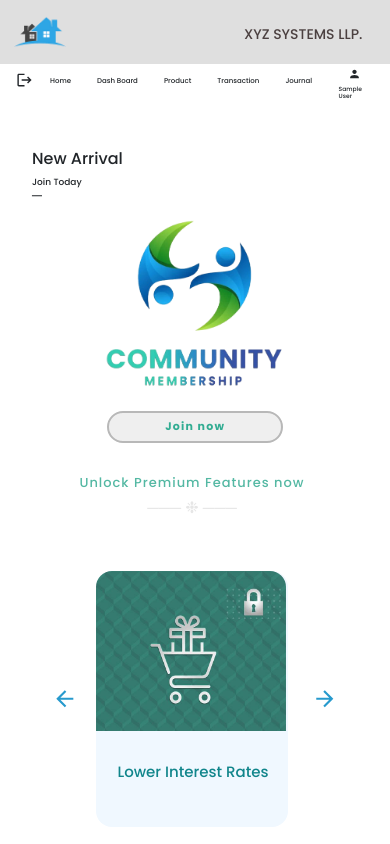
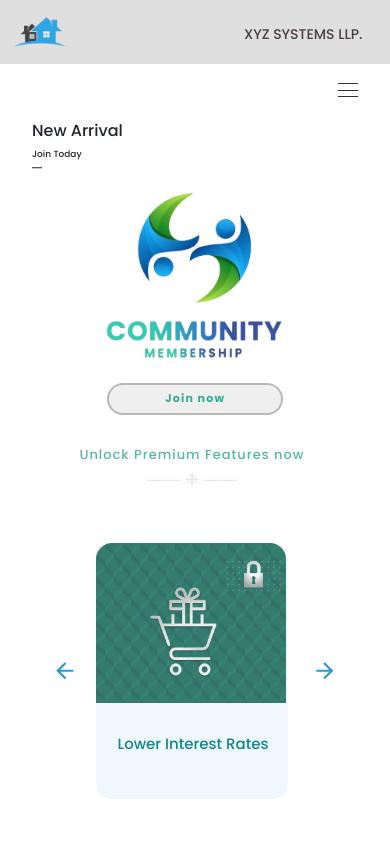
Before and after one commit to ansarworkingspace/react-web, a React (Vite) app: page / in a window 390 px wide. Shown: the top 844 px of the page. Built offline with nearby package versions, Linux system fonts and the light colour scheme; sample sign-in values are in the browser's storage.

Commit message:
complted

```diff
--- a/package.json
+++ b/package.json
@@ -20,9 +20,11 @@
     "countries-list": "^3.0.6",
     "react": "^18.2.0",
     "react-bootstrap": "^2.9.1",
+    "react-burger-menu": "^3.0.9",
     "react-dom": "^18.2.0",
     "react-icons": "^4.12.0",
     "react-redux": "^8.1.3",
+    "react-responsive": "^9.0.2",
     "react-router-bootstrap": "^0.26.2",
     "react-router-dom": "^6.20.0",
     "react-select": "^5.8.0",
--- /dev/null
+++ b/src/Components/User/hambgerMenu/HambgerMenu.jsx
@@ -0,0 +1,58 @@
+import React, { useState,useEffect } from 'react';
+import './HamburgerMenu.css'; // You can create this CSS file for styling
+import { useNavigate } from 'react-router-dom';
+
+
+
+const HamburgerMenu = () => {
+
+  const [menuOpen, setMenuOpen] = useState(false);
+  const [name, setName] = useState('');
+
+  const navigate = useNavigate();
+  const toggleMenu = () => {
+    setMenuOpen(!menuOpen);
+  };
+
+useEffect(() => {
+    const userData = localStorage.getItem('userInfo');
+
+    if (userData) {
+      const userObject = JSON.parse(userData);
+      const userName = userObject.name;
+      setName(userName);
+    }
+  }, []);
+
+  const handleLogout = () => {
+    localStorage.removeItem('userInfo');
+    navigate('/login');
+  };
+
+
+
+
+  return (
+    <div className="hamburger-container">
+      <div className={`hamburger ${menuOpen ? 'open' : ''}`} onClick={toggleMenu}>
+        <div className="bar"></div>
+        <div className="bar"></div>
+        <div className="bar"></div>
+      </div>
+
+      {menuOpen && (
+        <div className="menu">
+          <a href="#">Home</a>
+          <a href="#">Dash Board</a>
+          <a href="#">Product</a>
+          <a href="#">Transaction</a>
+          <a href="#">Journal</a>
+          <a href="#" onClick={handleLogout}>Logout</a>
+          <a href="#">Profile</a>
+        </div>
+      )}
+    </div>
+  );
+};
+
+export default HamburgerMenu;
--- /dev/null
+++ b/src/Components/User/hambgerMenu/HamburgerMenu.css
@@ -0,0 +1,69 @@
+
+@media screen and (max-width:768px){
+
+.hamburger-container {
+    position: relative;
+    display: flex;
+    justify-content: flex-end; /* Align to the right */
+  }
+
+  .hamburger {
+    cursor: pointer;
+    display: flex;
+    flex-direction: column;
+    height: 20px;
+    width: 20px;
+    background: transparent;
+    border: none;
+    position: relative;
+    right: 2rem;
+    top: 1rem;
+  }
+
+  .bar {
+    height: 3px;
+    width: 20px;
+    background-color: #333;
+    margin: 3px 0;
+    transition: 0.3s;
+  }
+
+  .open .bar:nth-child(1) {
+    transform: rotate(-45deg) translate(-4px, 4px);
+  }
+
+  .open .bar:nth-child(2) {
+    opacity: 0;
+  }
+
+  .open .bar:nth-child(3) {
+    transform: rotate(45deg) translate(-4px, -4px);
+  }
+
+  .menu {
+    position: absolute;
+    right: 0;
+    padding: 5px;
+    display: flex;
+    flex-direction: column;
+    width: 100px;
+    z-index: 100;
+    top: 4rem;
+    left: 18rem;
+  }
+
+  .menu a {
+    text-decoration: none;
+    color: #333;
+    padding: 5px;
+    transition: 0.3s;
+    font-family: 'Poppins';
+    font-size: 11px;
+  }
+
+  .menu a:hover {
+    background: #eee;
+  }
+
+
+}
--- a/src/Components/User/mainContent/MainContent.css
+++ b/src/Components/User/mainContent/MainContent.css
@@ -366,7 +366,7 @@
         font-size: 12px;
         font-family: 'Poppins';
         border: none;
-        height: 2.7rem;
+        height: 2rem;
         border-radius: 1rem;
         color: white;
         font-weight: 600;
--- a/src/Components/User/menu/Menu.css
+++ b/src/Components/User/menu/Menu.css
@@ -18,7 +18,7 @@
 }
 
 
-.options {
+.profile {
     width: 9%;
     display: flex;
     flex-direction: column;
@@ -30,7 +30,7 @@
     cursor: pointer;
 }
 
-.options h4{
+.profile h4{
     font-family: 'Poppins';
     font-size: 12px;
 }
@@ -47,7 +47,7 @@
    cursor: pointer;
 }
 
-
+/*
 @media screen and (max-width:768px) {
 
     .menuMainDiv{
@@ -75,7 +75,7 @@
     }
 
 
-    .options {
+    .profile {
         width: 8%;
         display: flex;
         flex-direction: column;
@@ -88,13 +88,13 @@
         bottom: 2px;
     }
 
-    .options svg{
+    .profile svg{
         width: 13px;
     }
 
 
 
-    .options h4{
+    .profile h4{
         font-family: 'Poppins';
         font-size: 6px;
     }
@@ -121,4 +121,15 @@
 
 
 
+} */
+
+
+
+@media screen and (max-width:768px) {
+
+    .menuMainDiv{
+        display: none;
+    }
+
+
 }
--- a/src/Components/User/menu/Menu.jsx
+++ b/src/Components/User/menu/Menu.jsx
@@ -36,7 +36,7 @@ const Menu = () => {
         <h4>Transaction</h4>
         <h4>Journal</h4>
       </div>
-      <div className='options'>
+      <div className='profile'>
         <PersonIcon />
         <h4>{name}</h4>
       </div>
--- a/src/Screens/home/HomeScreen.jsx
+++ b/src/Screens/home/HomeScreen.jsx
@@ -2,6 +2,7 @@ import React, { useEffect } from 'react';
 import { useNavigate } from 'react-router-dom';
 import Menu from '../../Components/User/menu/Menu';
 import MainContent from '../../Components/User/mainContent/MainContent';
+import HambgerMenu from '../../Components/User/hambgerMenu/HambgerMenu';
 
 const HomeScreen = () => {
   const navigate = useNavigate();
@@ -19,9 +20,53 @@ const HomeScreen = () => {
   return (
     <>
       <Menu/>
+      <HambgerMenu/>
       <MainContent/>
     </>
   );
 };
 
 export default HomeScreen;
+
+// import React, { useEffect, useState } from 'react';
+// import { useNavigate } from 'react-router-dom';
+// import Menu from '../../Components/User/menu/Menu';
+// import MainContent from '../../Components/User/mainContent/MainContent';
+// import HamburgerMenu from '../../Components/User/hambgerMenu/HambgerMenu'; // Corrected the import
+
+// const HomeScreen = () => {
+//   const navigate = useNavigate();
+//   const [isMobile, setIsMobile] = useState(false);
+
+//   useEffect(() => {
+//     const userData = localStorage.getItem('userInfo');
+
+//     if (!userData) {
+//       navigate('/login');
+//     }
+
+//     const handleResize = () => {
+//       setIsMobile(window.innerWidth <= 768);
+//     };
+
+//     // Initial check on component mount
+//     handleResize();
+
+//     // Listen for window resize events
+//     window.addEventListener('resize', handleResize);
+
+//     // Cleanup the event listener on component unmount
+//     return () => {
+//       window.removeEventListener('resize', handleResize);
+//     };
+//   }, [navigate]);
+
+//   return (
+//     <>
+//       {isMobile ? <HamburgerMenu /> : <Menu />}
+//       <MainContent />
+//     </>
+//   );
+// };
+
+// export default HomeScreen;
```
Also changed, not shown: 1 other file (tests, documents, lock files or other folders).
